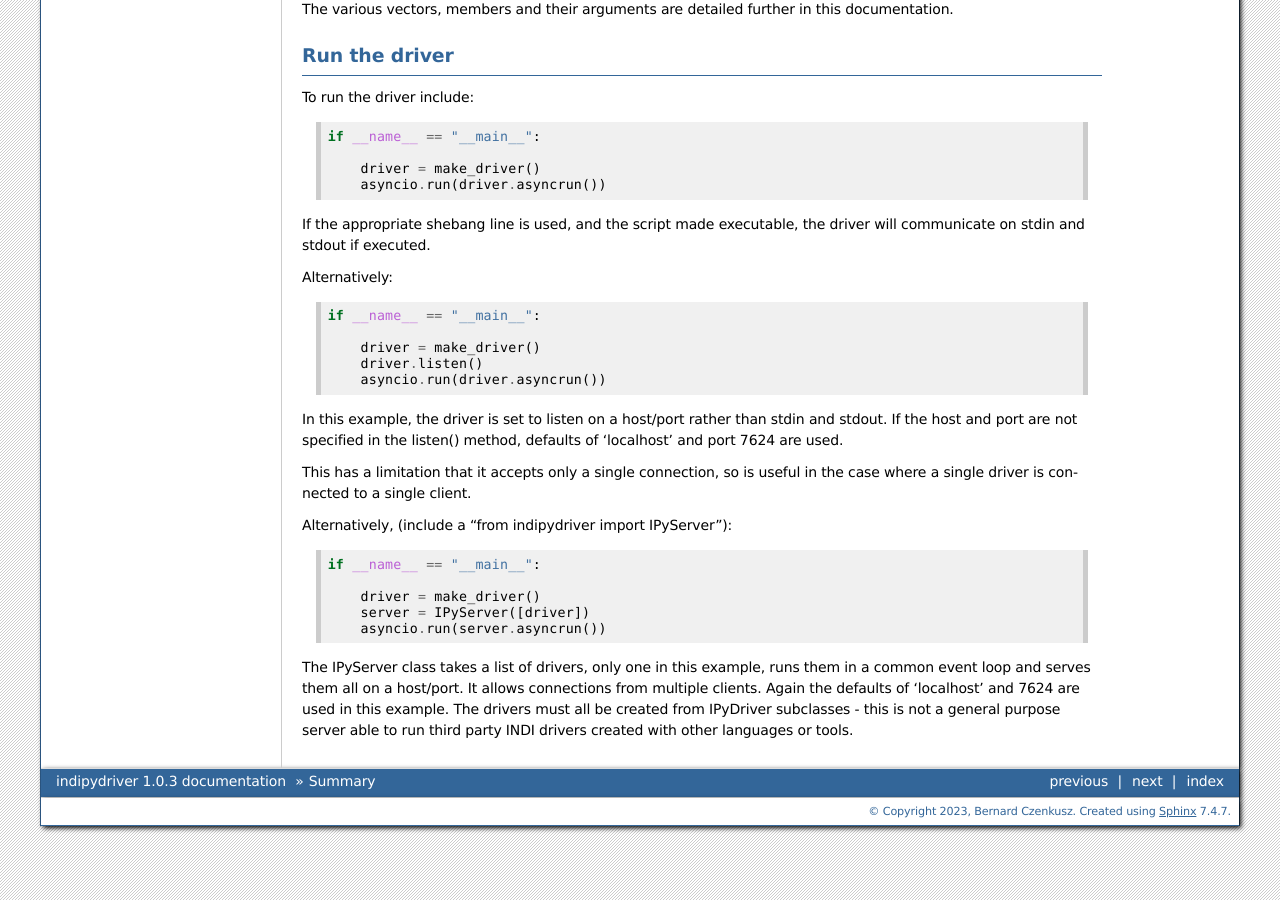
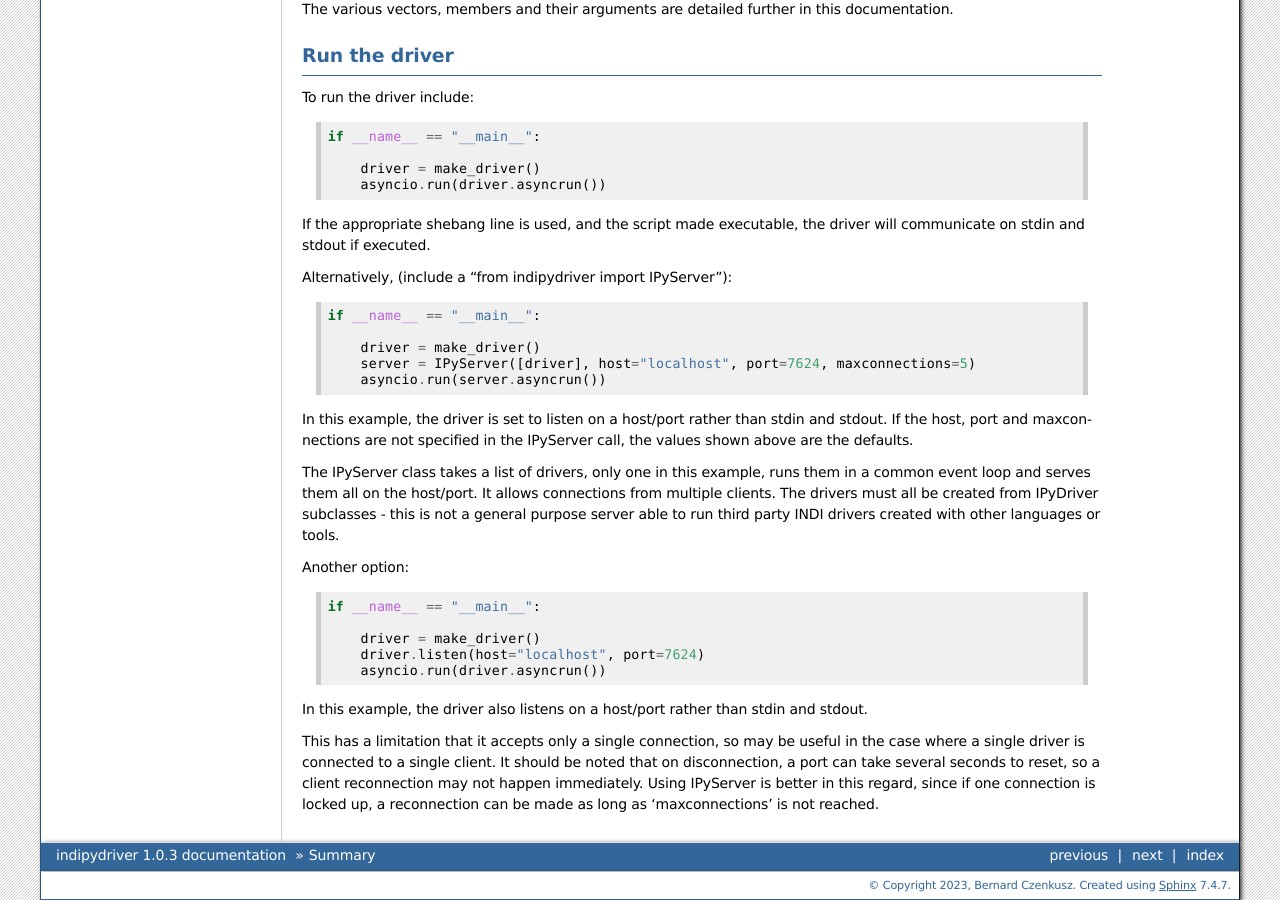
Before and after one commit to bernie-skipole/indipydriver, a Sphinx documentation site: the page built from docs/source/usage/summary.rst, in a window 1280 px wide and 900 px high, scrolled down 2588 px. Built offline with Sphinx 7.4.7, drawn with Linux system fonts in a browser that asks for light colours.

Commit message:
Further docs

```diff
--- a/docs/source/usage/summary.rst
+++ b/docs/source/usage/summary.rst
@@ -145,24 +145,26 @@ To run the driver include::
 
 If the appropriate shebang line is used, and the script made executable, the driver will communicate on stdin and stdout if executed.
 
-Alternatively::
-
-    if __name__ == "__main__":
-
-        driver = make_driver()
-        driver.listen()
-        asyncio.run(driver.asyncrun())
-
-In this example, the driver is set to listen on a host/port rather than stdin and stdout. If the host and port are not specified in the listen() method, defaults of 'localhost' and port 7624 are used.
-
-This has a limitation that it accepts only a single connection, so is useful in the case where a single driver is connected to a single client.
-
 Alternatively, (include a "from indipydriver import IPyServer")::
 
     if __name__ == "__main__":
 
         driver = make_driver()
-        server = IPyServer([driver])
+        server = IPyServer([driver], host="localhost", port=7624, maxconnections=5)
         asyncio.run(server.asyncrun())
 
-The IPyServer class takes a list of drivers, only one in this example, runs them in a common event loop and serves them all on a host/port. It allows connections from multiple clients. Again the defaults of 'localhost' and 7624 are used in this example. The drivers must all be created from IPyDriver subclasses - this is not a general purpose server able to run third party INDI drivers created with other languages or tools.
+In this example, the driver is set to listen on a host/port rather than stdin and stdout. If the host, port and maxconnections are not specified in the IPyServer call, the values shown above are the defaults.
+
+The IPyServer class takes a list of drivers, only one in this example, runs them in a common event loop and serves them all on the host/port. It allows connections from multiple clients. The drivers must all be created from IPyDriver subclasses - this is not a general purpose server able to run third party INDI drivers created with other languages or tools.
+
+Another option::
+
+    if __name__ == "__main__":
+
+        driver = make_driver()
+        driver.listen(host="localhost", port=7624)
+        asyncio.run(driver.asyncrun())
+
+In this example, the driver also listens on a host/port rather than stdin and stdout.
+
+This has a limitation that it accepts only a single connection, so may be useful in the case where a single driver is connected to a single client. It should be noted that on disconnection, a port can take several seconds to reset, so a client reconnection may not happen immediately. Using IPyServer is better in this regard, since if one connection is locked up, a reconnection can be made as long as 'maxconnections' is not reached.
```
